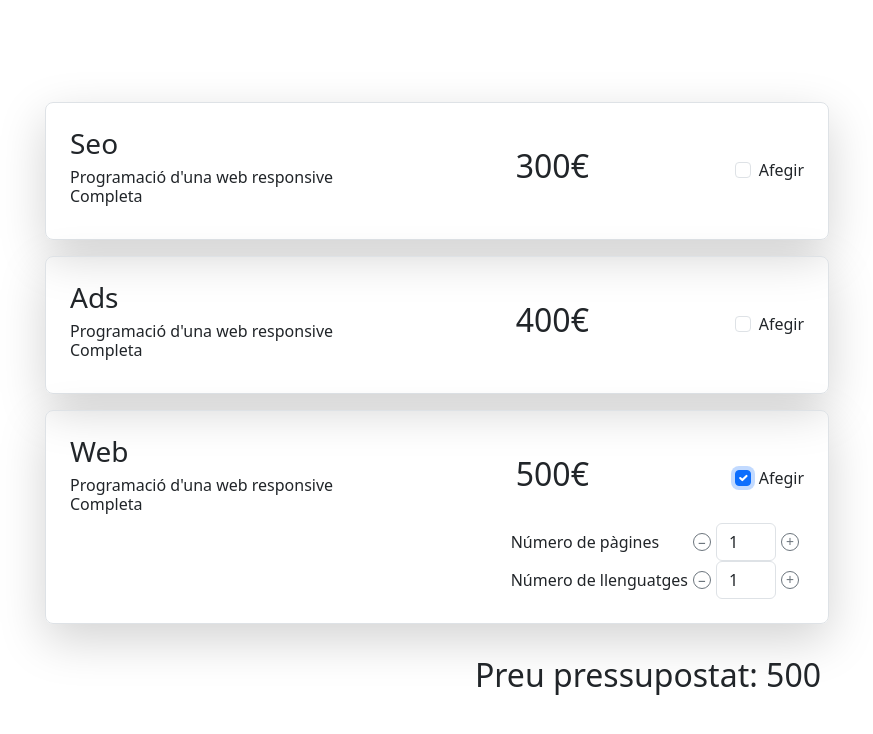
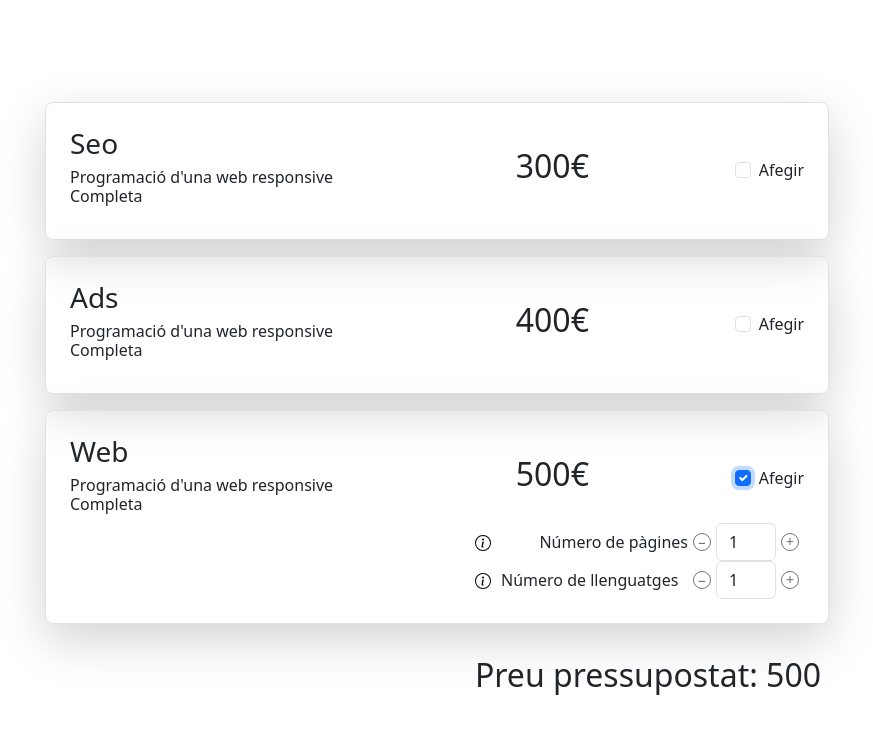
Before and after one commit to akustikoa/sprint6, an Angular app: page / in a window 1280 px wide. Both pictures are taken after a click on the checkbox 945 px from the left and 821 px from the top of the page. Shown: the part 344-1078 px from the top of the page, without its empty margins (203-1076 px from the left). Built offline with nearby package versions, Linux system fonts and the light colour scheme.

Commit message:
exercici 3 modal funcionant

```diff
--- a/src/app/home/home.component.ts
+++ b/src/app/home/home.component.ts
@@ -17,6 +17,7 @@ export class HomeComponent {
 
   constructor(private fb: FormBuilder, private budgetService: BudgetService) {
     this.pressupostForm = this.fb.group({
+      // inicialitzem els camps dels formularis tots a false
       Seo: [false],
       Ads: [false],
       Web: [false],
--- /dev/null
+++ b/src/app/modal-llenguatges/modal-llenguatges.component.html
@@ -0,0 +1,28 @@
+<!-- Modal -->
+<div
+  class="modal fade"
+  id="modalLlenguatges"
+  tabindex="-1"
+  aria-labelledby="exampleModalLabel"
+  aria-hidden="true"
+>
+  <div class="modal-dialog">
+    <div class="modal-content">
+      <div class="modal-header">
+        <h1 class="modal-title fs-5" id="modalLlenguatges">
+          Número de Llenguatges
+        </h1>
+        <button
+          type="button"
+          class="btn-close"
+          data-bs-dismiss="modal"
+          aria-label="Close"
+        ></button>
+      </div>
+      <div class="modal-body p-5">
+        Afegeix els llenguatges que tindrà el teu projecte. <br />
+        El cost de cada llenguatge és de 30€.
+      </div>
+    </div>
+  </div>
+</div>
--- /dev/null
+++ b/src/app/modal-pagines/modal-pagines.component.html
@@ -0,0 +1,26 @@
+<div
+  class="modal fade"
+  id="modalPagines"
+  tabindex="-1"
+  aria-labelledby="exampleModalLabel"
+  aria-hidden="true"
+>
+  <div class="modal-dialog">
+    <div class="modal-content">
+      <div class="modal-header">
+        <h1 class="modal-title fs-5" id="modalPagines">
+          Número de Llenguatges
+        </h1>
+        <button
+          type="button"
+          class="btn-close"
+          data-bs-dismiss="modal"
+          aria-label="Close"
+        ></button>
+      </div>
+      <div class="modal-body p-5">
+        Afegeix les pàgines que tindrà el teu projecte. <br />
+      </div>
+    </div>
+  </div>
+</div>
--- a/src/app/panel/panel.component.html
+++ b/src/app/panel/panel.component.html
@@ -1,6 +1,27 @@
 <div class="container-right">
   <form [formGroup]="extresForm">
     <div class="d-flex justify-content-between align-items-center">
+      <button
+        class="custom-button"
+        data-bs-toggle="modal"
+        data-bs-target="#modalPagines"
+      >
+        <svg
+          xmlns="http://www.w3.org/2000/svg"
+          width="16"
+          height="16"
+          fill="currentColor"
+          class="bi bi-info-circle me-5"
+          viewBox="0 0 16 16"
+        >
+          <path
+            d="M8 15A7 7 0 1 1 8 1a7 7 0 0 1 0 14m0 1A8 8 0 1 0 8 0a8 8 0 0 0 0 16"
+          />
+          <path
+            d="m8.93 6.588-2.29.287-.082.38.45.083c.294.07.352.176.288.469l-.738 3.468c-.194.897.105 1.319.808 1.319.545 0 1.178-.252 1.465-.598l.088-.416c-.2.176-.492.246-.686.246-.275 0-.375-.193-.304-.533zM9 4.5a1 1 0 1 1-2 0 1 1 0 0 1 2 0"
+          />
+        </svg>
+      </button>
       <label for="pages">Número de pàgines</label>
       <div class="d-flex justify-content-end align-items-center">
         <button
@@ -32,6 +53,27 @@
     </div>
 
     <div class="d-flex justify-content-between align-items-center">
+      <button
+        class="custom-button"
+        data-bs-toggle="modal"
+        data-bs-target="#modalLlenguatges"
+      >
+        <svg
+          xmlns="http://www.w3.org/2000/svg"
+          width="16"
+          height="16"
+          fill="currentColor"
+          class="bi bi-info-circle me-auto"
+          viewBox="0 0 16 16"
+        >
+          <path
+            d="M8 15A7 7 0 1 1 8 1a7 7 0 0 1 0 14m0 1A8 8 0 1 0 8 0a8 8 0 0 0 0 16"
+          />
+          <path
+            d="m8.93 6.588-2.29.287-.082.38.45.083c.294.07.352.176.288.469l-.738 3.468c-.194.897.105 1.319.808 1.319.545 0 1.178-.252 1.465-.598l.088-.416c-.2.176-.492.246-.686.246-.275 0-.375-.193-.304-.533zM9 4.5a1 1 0 1 1-2 0 1 1 0 0 1 2 0"
+          />
+        </svg>
+      </button>
       <label for="pages">Número de llenguatges</label>
       <div class="d-flex justify-content-end align-items-center">
         <button
@@ -62,4 +104,6 @@
       </div>
     </div>
   </form>
+  <app-modal-llenguatges></app-modal-llenguatges>
+  <app-modal-pagines></app-modal-pagines>
 </div>
--- a/src/app/panel/panel.component.scss
+++ b/src/app/panel/panel.component.scss
@@ -15,3 +15,15 @@
   margin-right: 5px;
   font-size: 14px;
 }
+
+.custom-button {
+  background-color: transparent;
+  border: none;
+  padding: 0;
+}
+.custom-button svg {
+  fill: currentColor;
+}
+.custom:focus {
+  outline: none;
+}
```
Also changed, not shown: src/app/interfaces/budget.interface.ts (+5 -5 lines), src/app/modal-llenguatges/modal-llenguatges.component.ts (added, +12 -0 lines), src/app/modal-pagines/modal-pagines.component.ts (added, +12 -0 lines), src/app/panel/panel.component.ts (+8 -1 lines), src/app/modal-llenguatges/modal-llenguatges.component.scss (added), src/app/modal-pagines/modal-pagines.component.scss (added), 2 other files (tests, documents, lock files or other folders).
